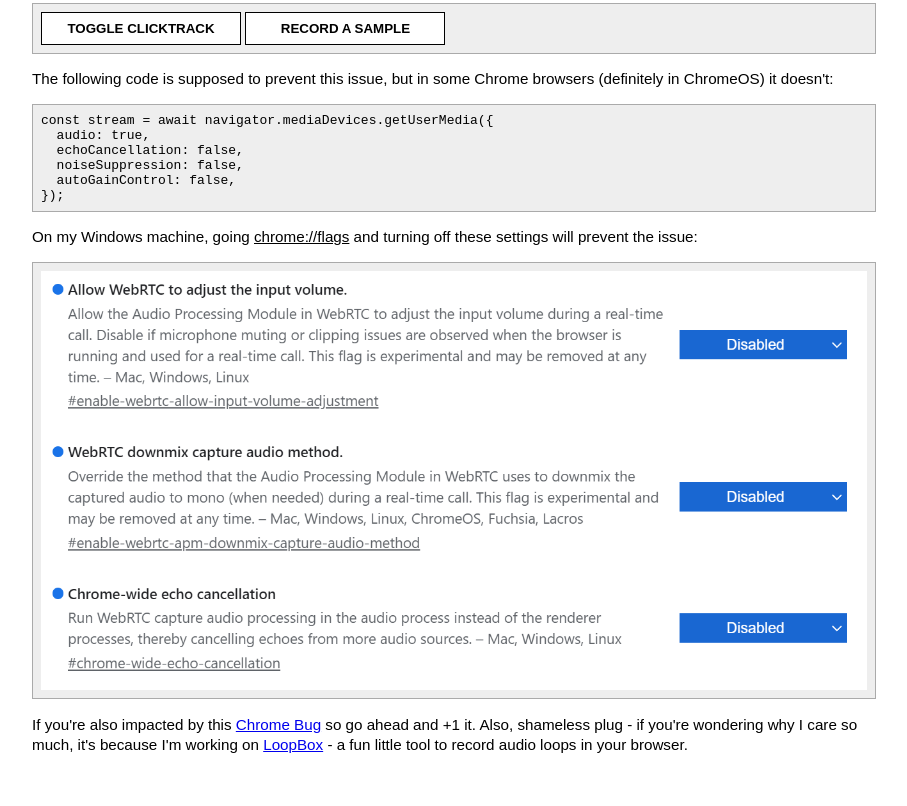
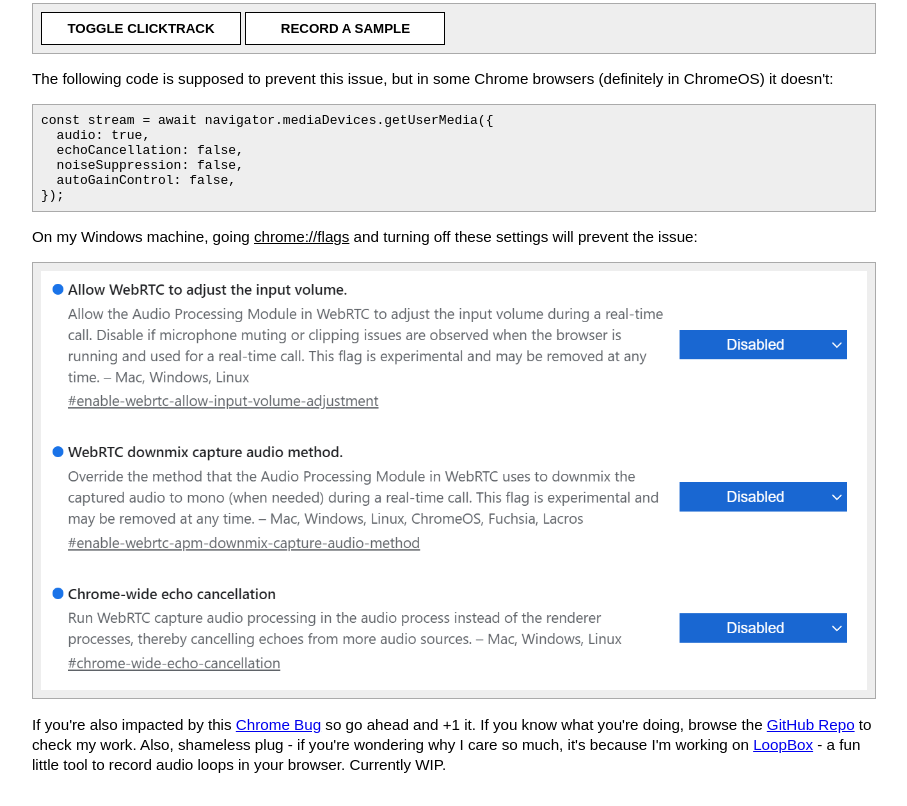
Before and after one commit to lukeschaefer/Chrome-Please-Fix-Your-Audio, a website built with Vite: page index.html in a window 1280 px wide. Shown: the part 313-1119 px from the top of the page, without its empty margins (194-1101 px from the left). Built offline with nearby package versions, Linux system fonts and the light colour scheme.

Commit message:
Format and fix links

```diff
--- a/index.html
+++ b/index.html
@@ -1,16 +1,19 @@
 <!doctype html>
 <html lang="en">
+
 <head>
   <meta charset="UTF-8" />
   <meta name="viewport" content="width=device-width, initial-scale=1.0" />
-    <link rel="stylesheet" href="./style.css"/>
+  <link rel="stylesheet" href="./style.css" />
   <title>ChromePleaseFixYourAudio</title>
 </head>
+
 <body>
   <h1>Chrome Please Fix Your Audio</h1>
   <h2>Minimal repro for Chrome bug <a href="40504498">#123123</a></h2>
   <p>
-         In some cases, Chrome subtracts your output audio from your microphone audio input. This is nifty when you're not using headphones
+    In some cases, Chrome subtracts your output audio from your microphone audio input. This is nifty when you're not
+    using headphones
     in a video call, but can be annoying in other cases. Here's what it sounds like when this happens:
   </p>
   <audio src="/recording.ogg" controls="true"></audio>
@@ -34,7 +37,13 @@
     On my Windows machine, going <u>chrome://flags</u> and turning off these settings will prevent the issue:
   </p>
   <img src="/flags.png">
-      <p>If you're also impacted by this <a href="40504498">Chrome Bug</a> so go ahead and +1 it. Also, shameless plug - if you're wondering why I care so much, it's because I'm working on <a href="https://LoopBox.app">LoopBox</a> - a fun little tool to record audio loops in your browser.</p>
+  <p>If you're also impacted by this <a href="40504498">Chrome Bug</a> so go ahead and +1 it. If you know what you're
+    doing, browse
+    the <a href="https://github.com/lukeschaefer/chrome-please-fix-your-audio">GitHub Repo</a> to check my work. Also,
+    shameless plug - if you're wondering why I care so much, it's because I'm working on
+    <a href="https://LoopBox.app">LoopBox</a> - a fun little tool to record audio loops in your browser. Currently WIP.
+  </p>
   <script src="/src/main.ts"></script>
 </body>
+
 </html>
```
Lines whose indentation alone changed are shown as unchanged.
